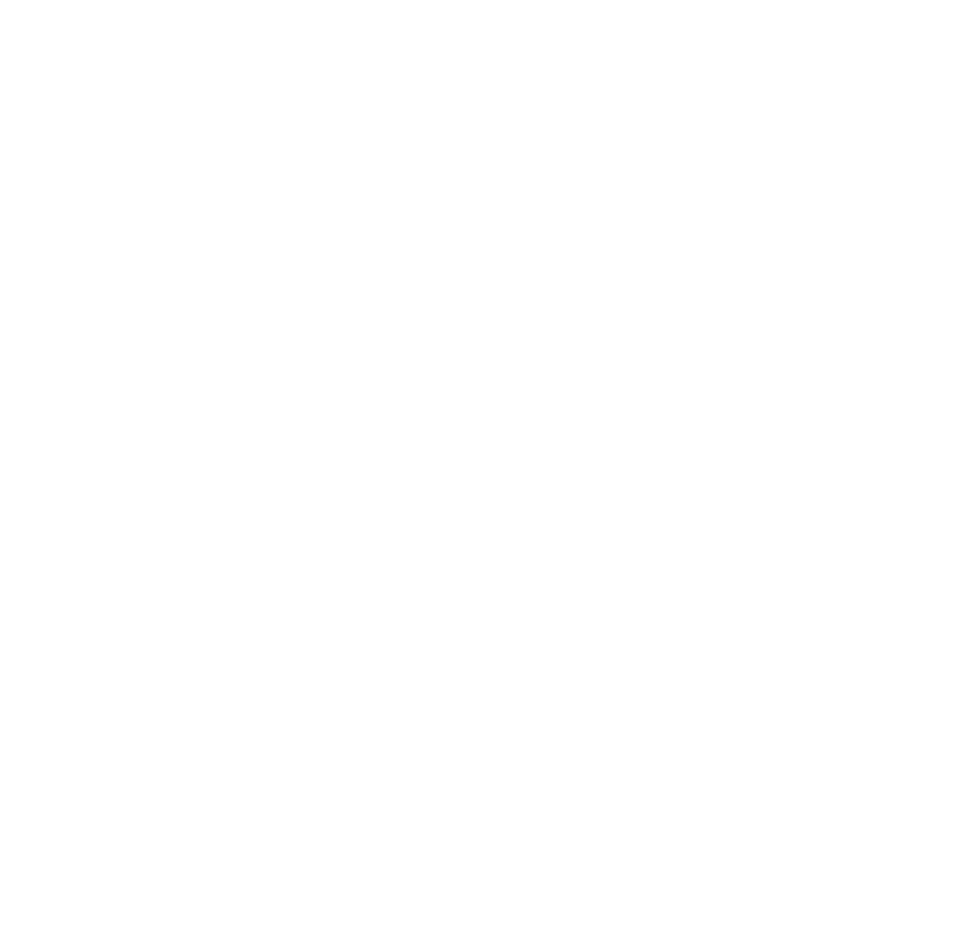
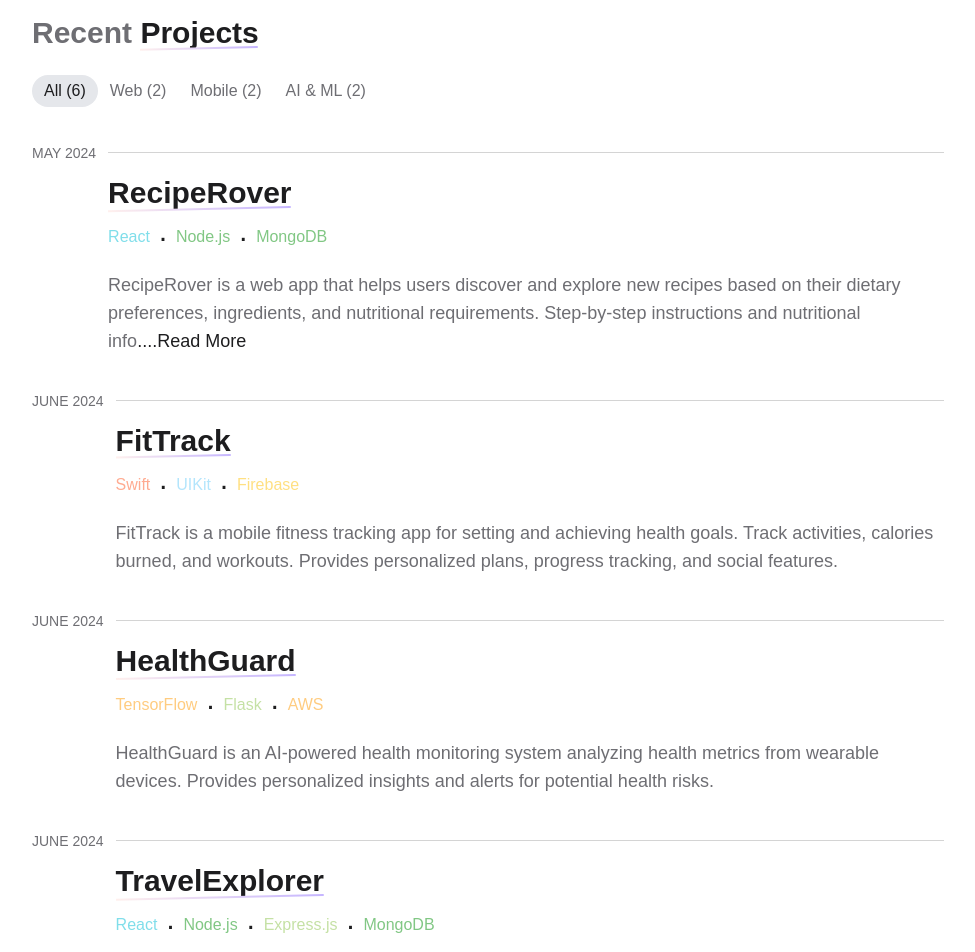
Before and after one commit to sujiiiiit/Archive, a React (Vite) app: page / in a window 1280 px wide. Shown: the part 840-1792 px from the top of the page, without its empty margins (152-1127 px from the left). Before the commit the page ends 800 px from the top, so only its background shows below. Built offline with nearby package versions, Linux system fonts and the light colour scheme; a web font is replaced by a local one.

Commit message:
added Project section

```diff
--- a/package.json
+++ b/package.json
@@ -12,6 +12,7 @@
   "dependencies": {
     "@vitejs/plugin-react": "^4.3.0",
     "clsx": "^2.1.1",
+    "framer-motion": "^11.2.9",
     "react": "^18.2.0",
     "react-dom": "^18.2.0",
     "tailwind-merge": "^2.3.0"
--- a/src/App.tsx
+++ b/src/App.tsx
@@ -3,6 +3,7 @@
 import Header from "@/components/Header/Header";
 import Intro from "@/components/Sections/Intro/Intro";
 import TechStack from "@/components/Sections/TechStack/techStack";
+import Projects from "@/components/Sections/Projects/Projects";
 
 const App = () => {
   return (
@@ -20,8 +21,9 @@
       <Header />
       <div className="innerbody mx-auto max-w-5xl min-w-64 px-4 text-textSecondary">
         <div className="m-10 my-0 xs:m-0">
-        <Intro />
-<TechStack/>
+          <Intro />
+          <TechStack />
+          <Projects />
         </div>
       </div>
     </>
--- /dev/null
+++ b/src/components/Sections/Projects/Projects.tsx
@@ -0,0 +1,267 @@
+import React, { useState } from "react";
+import { motion } from "framer-motion";
+
+const projects = [
+  {
+    name: "RecipeRover",
+    time: "May 2024",
+    description:
+      "RecipeRover is a web app that helps users discover and explore new recipes based on their dietary preferences, ingredients, and nutritional requirements. Step-by-step instructions and nutritional info included.",
+    categories: ["Web"],
+    tech_stack: ["React", "Node.js", "MongoDB"],
+  },
+  {
+    name: "FitTrack",
+    time: "June 2024",
+    description:
+      "FitTrack is a mobile fitness tracking app for setting and achieving health goals. Track activities, calories burned, and workouts. Provides personalized plans, progress tracking, and social features.",
+    categories: ["Mobile"],
+    tech_stack: ["Swift", "UIKit", "Firebase"],
+  },
+  {
+    name: "HealthGuard",
+    time: "June 2024",
+    description:
+      "HealthGuard is an AI-powered health monitoring system analyzing health metrics from wearable devices. Provides personalized insights and alerts for potential health risks.",
+    categories: ["AI & ML"],
+    tech_stack: ["TensorFlow", "Flask", "AWS"],
+  },
+  {
+    name: "TravelExplorer",
+    time: "June 2024",
+    description:
+      "TravelExplorer is a website for discovering and planning travel adventures. Browse destinations, find tips, book accommodations, and create personalized itineraries.",
+    categories: ["Web"],
+    tech_stack: ["React", "Node.js", "Express.js", "MongoDB"],
+  },
+  {
+    name: "BudgetBuddy",
+    time: "June 2024",
+    description:
+      "BudgetBuddy is a mobile app for managing finances and tracking expenses. Set budgets, categorize transactions, and visualize spending patterns.",
+    categories: ["Mobile"],
+    tech_stack: ["Kotlin", "Android Jetpack", "Firebase"],
+  },
+  {
+    name: "StockPredictor",
+    time: "June 2024",
+    description:
+      "StockPredictor is a ML model forecasting stock prices based on historical data and market trends. Analyzes company performance, economic indicators, and news sentiment.",
+    categories: ["AI & ML"],
+    tech_stack: ["Python", "Flask", "Google Cloud Platform"],
+  },
+];
+
+const techStack = [
+  {
+    name: "React",
+    light_color: "#80DEEA",
+    dark_color: "#00838F",
+  },
+  {
+    name: "Node.js",
+    light_color: "#81C784",
+    dark_color: "#388E3C",
+  },
+  {
+    name: "MongoDB",
+    light_color: "#81C784",
+    dark_color: "#388E3C",
+  },
+  {
+    name: "Swift",
+    light_color: "#FFAB91",
+    dark_color: "#E64A19",
+  },
+  {
+    name: "UIKit",
+    light_color: "#B3E5FC",
+    dark_color: "#01579B",
+  },
+  {
+    name: "Firebase",
+    light_color: "#FFE082",
+    dark_color: "#FFA000",
+  },
+  {
+    name: "TensorFlow",
+    light_color: "#FFCC80",
+    dark_color: "#EF6C00",
+  },
+  {
+    name: "Flask",
+    light_color: "#C5E1A5",
+    dark_color: "#33691E",
+  },
+  {
+    name: "AWS",
+    light_color: "#FFCC80",
+    dark_color: "#FF9800",
+  },
+  {
+    name: "Express.js",
+    light_color: "#C5E1A5",
+    dark_color: "#33691E",
+  },
+  {
+    name: "Kotlin",
+    light_color: "#80CBC4",
+    dark_color: "#00796B",
+  },
+  {
+    name: "Android Jetpack",
+    light_color: "#A5D6A7",
+    dark_color: "#4CAF50",
+  },
+  {
+    name: "Python",
+    light_color: "#82B1FF",
+    dark_color: "#2962FF",
+  },
+  {
+    name: "Google Cloud Platform",
+    light_color: "#E57373",
+    dark_color: "#D32F2F",
+  },
+];
+
+interface ReadMoreProps {
+  children: string;
+}
+
+const ReadMore: React.FC<ReadMoreProps> = ({ children }) => {
+  const text = children;
+  const [isReadMore, setIsReadMore] = useState(true);
+  const [limit, setLimit] = useState(window.innerWidth >= 768 ? 200 : 80);
+
+  const handleResize = () => {
+    setLimit(window.innerWidth >= 768 ? 200 : 80);
+  };
+
+  // Update the limit when the window is resized
+  React.useEffect(() => {
+    window.addEventListener("resize", handleResize);
+    return () => window.removeEventListener("resize", handleResize);
+  }, []);
+
+  const toggleReadMore = () => {
+    setIsReadMore(!isReadMore);
+  };
+
+  return (
+    <div>
+      <p className="text">
+        {isReadMore ? text.slice(0, limit) : text}
+        {text.length > limit && (
+          <span
+            onClick={toggleReadMore}
+            className="read-or-hide text-textPrimary cursor-[url(Move.cur),_pointer]"
+          >
+            {isReadMore ? "....Read More" : " Show Less"}
+          </span>
+        )}
+      </p>
+    </div>
+  );
+};
+
+const ProjectList: React.FC = () => {
+  const [selectedCategory, setSelectedCategory] = useState("All");
+
+  const filterProjects = (category: string) => {
+    setSelectedCategory(category);
+  };
+
+  const isProjectInCategory = (projectCategories: string[]) => {
+    return (
+      selectedCategory === "All" || projectCategories.includes(selectedCategory)
+    );
+  };
+
+  const getProjectCountForCategory = (category: string) => {
+    if (category === "All") {
+      return projects.length;
+    }
+    return projects.filter((project) => project.categories.includes(category))
+      .length;
+  };
+
+  return (
+    <section  className="mt-20 xs:mt-16">
+      <h2 className="font-Geist font-bold text-textSecondary text-3xl">
+        Recent <span className="underlineText text-textPrimary">Projects</span>
+      </h2>
+
+      {/* Filter buttons */}
+      <div className=" flex text-base xs:text-sm my-6 xs:my-3 flex-row items-center justify-start xs:justify-around [perspective:1000px] relative overflow-auto sm:overflow-visible no-visible-scrollbar max-w-full w-full ">
+        {["All", "Web", "Mobile", "AI & ML"].map((category) => (
+          <button
+            key={category}
+            onClick={() => filterProjects(category)}
+            className={`relative flex flex-row  font-Geist cursor-fancy px-3 py-1 rounded-full ${
+              selectedCategory === category
+                ? "text-textPrimary"
+                : "text-textSecondary"
+            }`}
+            style={{
+              transformStyle: "preserve-3d",
+            }}
+          >
+            {selectedCategory === category && (
+              <motion.div
+                layoutId="clickedbutton"
+                transition={{ type: "spring", bounce: 0.3, duration: 0.6 }}
+                className="absolute inset-0 bg-gray-200 dark:bg-zinc-800 rounded-full"
+              />
+            )}
+            <span className="relative gap-1 flex whitespace-nowrap">
+              {category} ({getProjectCountForCategory(category)})
+            </span>
+          </button>
+        ))}
+      </div>
+
+      {/* List of projects */}
+      {projects
+        .filter((project) => isProjectInCategory(project.categories))
+        .map((project, index) => (
+          <div className="projectGroup flex mt-6 xs:mt-0" key={index}>
+            <div className="period font-Geist flex mt-3 mr-3 text-sm xs:text-xs uppercase text-nowrap xs:text-wrap text-textSecondary">
+              {project.time}
+            </div>
+            <div className="projectItems flex-grow">
+              <div className="projectDivider after:content-[''] after:flex-grow after:h-px	after:bg-[#5b5b5b42] w-full  flex h-11 items-center"></div>
+              <div className="projectHeading grid gap-2 items-center text-textPrimary text-3xl xs:text-xl">
+                <div className="project font-Geist font-bold underlineText w-fit mr-4">
+                  {project.name}
+                </div>
+
+                <div className="prjectTechStack flex flex-wrap">
+                  {project.tech_stack.map((tech, index) => (
+                    <React.Fragment key={index}>
+                      {index !== 0 && <span className="mx-2">&#183;</span>}
+                      <code
+                        className="font-GeistMono flex items-center text-base xs:text-sm"
+                        style={{
+                          color: techStack.find((item) => item.name === tech)
+                            ?.light_color,
+                        }}
+                      >
+                        {tech}
+                      </code>
+                    </React.Fragment>
+                  ))}
+                </div>
+              </div>
+
+              <div className="projectDescription font-Geist text-textSecondary text-lg xs:text-base mt-4 xs:mt-2">
+                <ReadMore>{project.description}</ReadMore>
+              </div>
+            </div>
+          </div>
+        ))}
+    </section>
+  );
+};
+
+export default ProjectList;
--- a/src/components/Sections/TechStack/techStack.tsx
+++ b/src/components/Sections/TechStack/techStack.tsx
@@ -30,38 +30,38 @@
   }, []);
 
   return (
-    <section className="mt-20 xs:mt-16 text-textSecondary">
+    <section className="mt-20 xs:mt-16">
       <h2 className="font-bold text-textSecondary text-3xl my-8">
         <span className="underlineText text-textPrimary">TechStacks</span>
         &nbsp;in My Skillset
       </h2>
       <System guideWidth={1}>
         <Grid rows={gridSize.rows} columns={gridSize.columns}>
-          <Cell className="p-12 xs:p-4" row={1} column={1}>
+          <Cell className="p-12 xs:p-7" row={1} column={1}>
             <NodeJs style={{ fill: "var(--techstackLogo-color)" }} />
           </Cell>
-          <Cell className="p-12 xs:p-4" row={1} column={2}>
+          <Cell className="p-12 xs:p-7" row={1} column={2}>
             <NextJs style={{ fill: "var(--techstackLogo-color)" }} />
           </Cell>
-          <Cell className="p-12 xs:p-4" row={1} column={3}>
+          <Cell className="p-12 xs:p-7" row={1} column={3}>
             <ReactJs style={{ fill: "var(--techstackLogo-color)" }} />
           </Cell>
           <Cell
-            className="p-12 xs:p-4"
+            className="p-12 xs:p-7"
             row={gridSize.rows}
             column={gridSize.rows == 1 ? 4 : 1}
           >
             <ViteJs style={{ fill: "var(--techstackLogo-color)" }} />
           </Cell>
           <Cell
-            className="p-12 xs:p-4"
+            className="p-12 xs:p-7"
             row={gridSize.rows}
             column={gridSize.rows == 1 ? 5 : 2}
           >
             <Python style={{ fill: "var(--techstackLogo-color)" }} />
           </Cell>
           <Cell
-            className="p-12 xs:p-4"
+            className="p-12 xs:p-7"
             row={gridSize.rows}
             column={gridSize.rows == 1 ? 6 : 3}
           >
--- a/src/components/ui/GridSystem.tsx
+++ b/src/components/ui/GridSystem.tsx
@@ -33,7 +33,7 @@
 }
 
 const Grid: React.FC<GridProps> = ({ rows, columns, children }) => (
-  <div className="grid" style={{ '--rows': rows, '--columns': columns } as React.CSSProperties}>
+  <div className="gridsystem" style={{ '--rows': rows, '--columns': columns } as React.CSSProperties}>
     <div className="grid-guides">
       {Array.from({ length: rows * columns }, (_, index) => {
         const x = (index % columns) + 1;
--- a/src/components/ui/css/GridSystem.css
+++ b/src/components/ui/css/GridSystem.css
@@ -15,7 +15,7 @@
 
 
 
-.grid {
+.gridsystem {
     display: grid;
     grid-template-columns: repeat(var(--columns), 1fr);
     grid-template-rows: repeat(var(--rows), 1fr);
```
Also changed, not shown: 1 other file (tests, documents, lock files or other folders).
